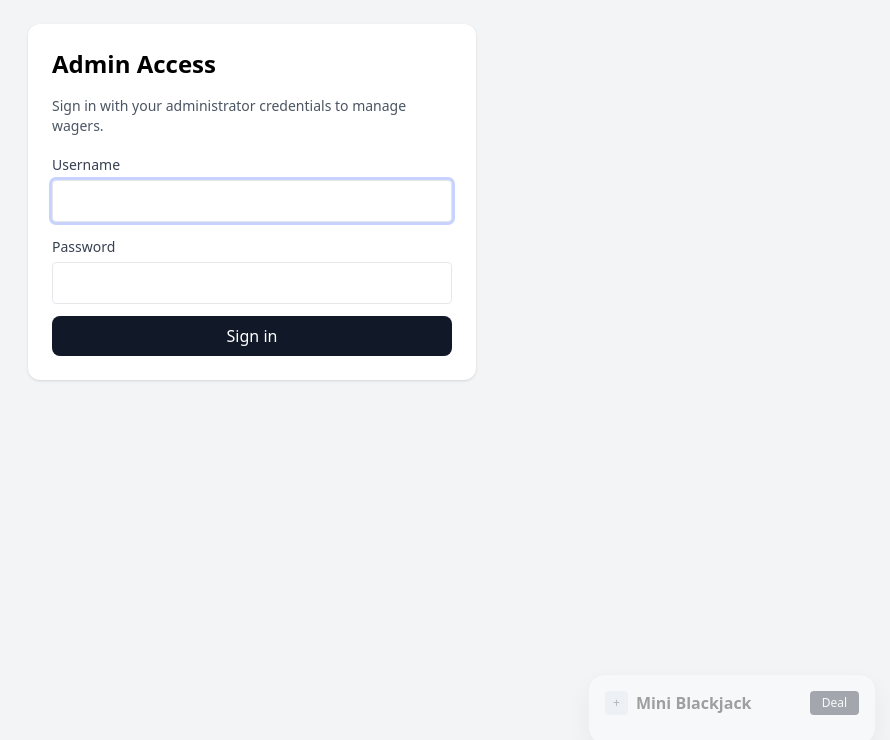
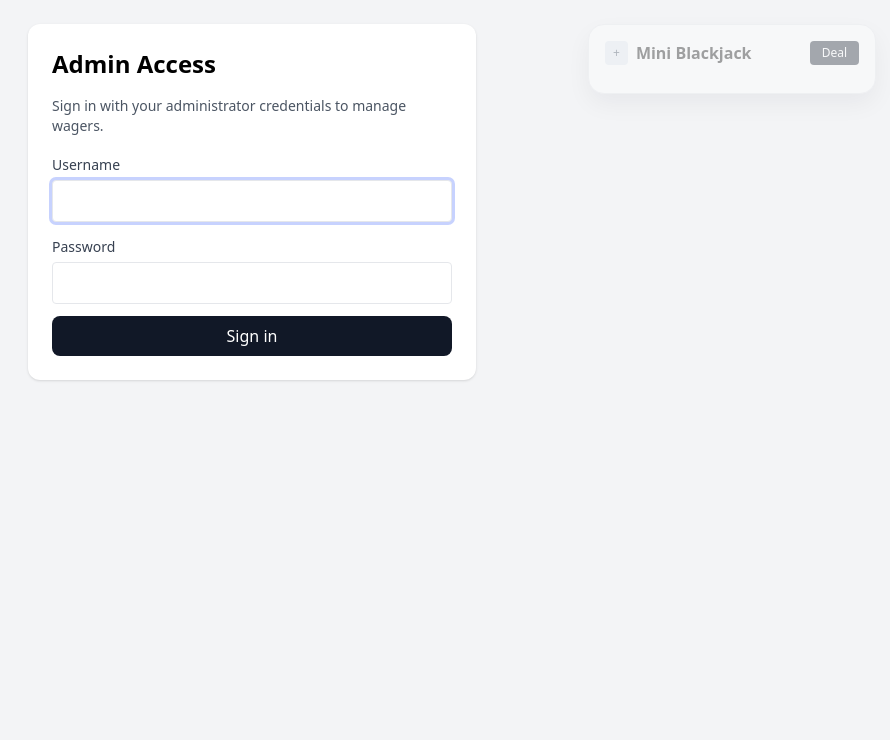
Before and after one commit to CalWooten95/roach-parlor, a FastAPI app: page /admin in a window 1280 px wide. Shown: the part 60-800 px from the top of the page, without its empty margins (388-1278 px from the left). Run offline with FastAPI, Linux system fonts and the light colour scheme; some libraries are stand-ins or nearby versions.

Commit message:
move blackjack widget to top and expand downwards

```diff
--- a/web/app/templates/base.html
+++ b/web/app/templates/base.html
@@ -18,7 +18,7 @@ details.collapsible[open] .collapsible-chevron { transform: rotate(90deg); }
 }
 
 .blackjack-collapsed {
-  transform: translateY(20px);
+  transform: translateY(-12px);
   opacity: 0.35;
 }
 
@@ -165,7 +165,7 @@ details.collapsible[open] .collapsible-chevron { transform: rotate(90deg); }
 <main class="container mx-auto px-4">
 {% block content %}{% endblock %}
 </main>
-<div id="blackjack-widget" class="fixed bottom-4 right-4 w-72 bg-white rounded-2xl border border-gray-200 p-4 text-sm blackjack-collapsed">
+<div id="blackjack-widget" class="fixed top-24 right-4 w-72 bg-white rounded-2xl border border-gray-200 p-4 text-sm blackjack-collapsed">
   <div class="flex items-center justify-between mb-3">
     <div class="flex items-center gap-2">
       <button id="blackjack-toggle" title="Toggle blackjack" class="text-xs bg-slate-200 text-slate-700 px-2 py-1 rounded hover:bg-slate-300">+</button>
```
